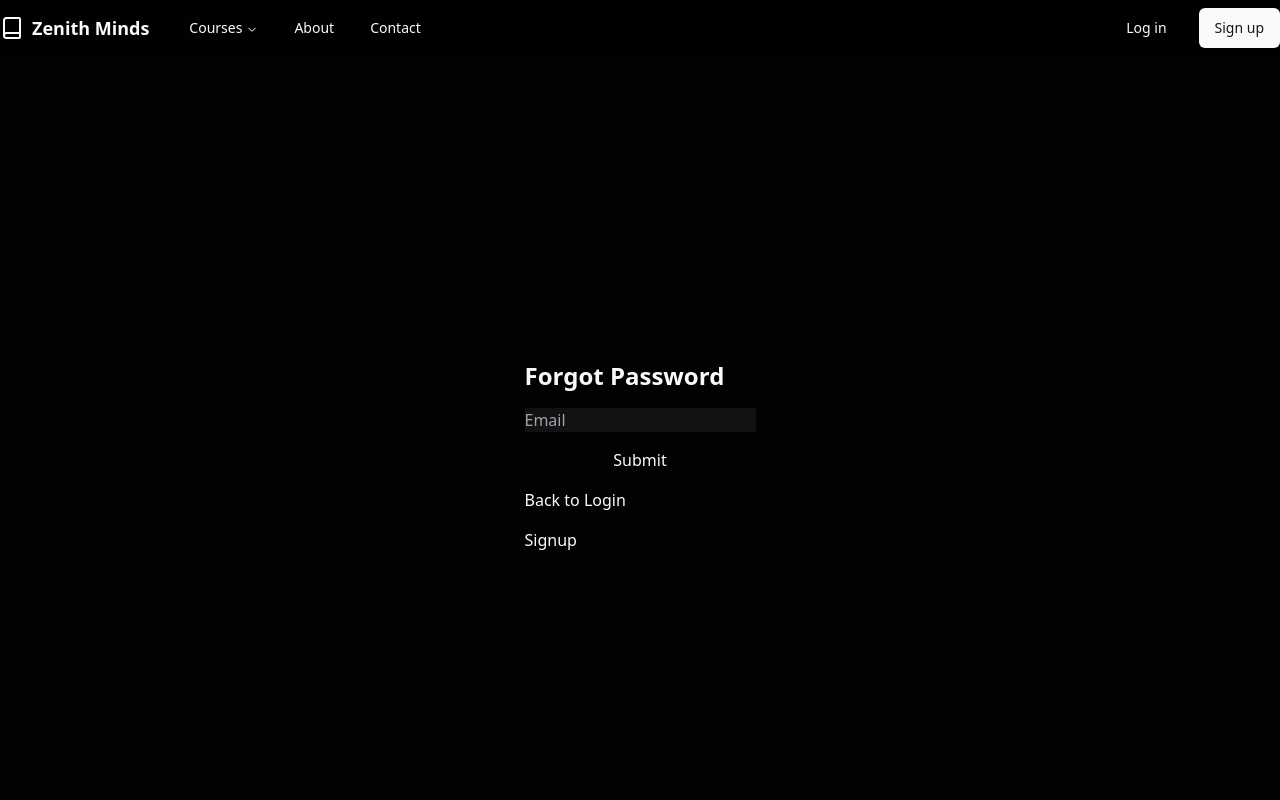
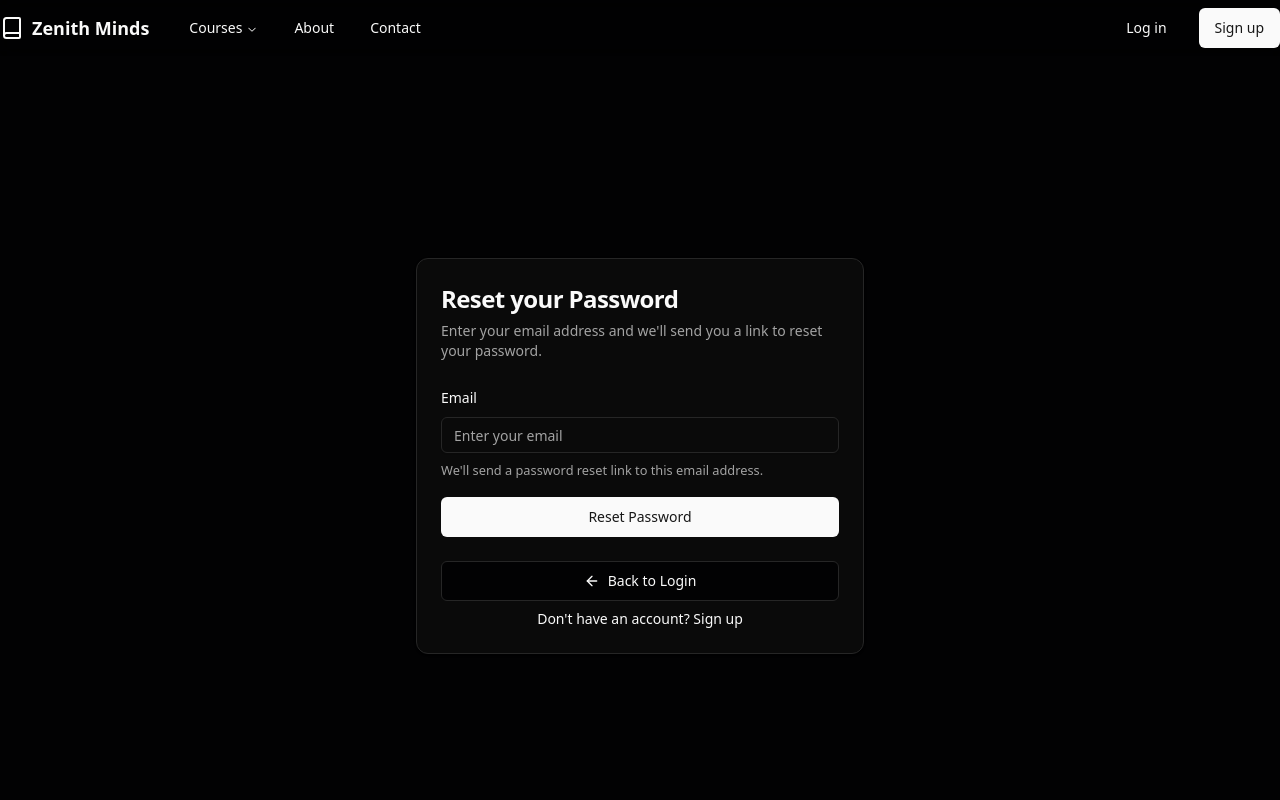
Before and after one commit to AayushBharti/ZenithMinds, a Next.js app: page /forgot-password in a window 1280 px wide. Shown: the top 800 px of the page. Built offline with nearby package versions, Linux system fonts and the light colour scheme.

Commit message:
completed forgot-password page

```diff
--- a/app/forgot-password/page.tsx
+++ b/app/forgot-password/page.tsx
@@ -1,17 +1,140 @@
+"use client"
+
+import { useState } from "react"
 import Link from "next/link"
+import { zodResolver } from "@hookform/resolvers/zod"
+import { useForm } from "react-hook-form"
+import { z } from "zod"
+import { Button } from "@/components/ui/button"
+import {
+  Form,
+  FormControl,
+  FormDescription,
+  FormField,
+  FormItem,
+  FormLabel,
+  FormMessage,
+} from "@/components/ui/form"
+import { Input } from "@/components/ui/input"
+import {
+  Card,
+  CardContent,
+  CardDescription,
+  CardFooter,
+  CardHeader,
+  CardTitle,
+} from "@/components/ui/card"
+import { Alert, AlertDescription, AlertTitle } from "@/components/ui/alert"
+import { ArrowLeft, AlertCircle, CheckCircle2 } from "lucide-react"
+import { getPasswordResetToken } from "@/utils/operations/authAPI"
+
+const forgotPasswordSchema = z.object({
+  email: z.string().email({
+    message: "Please enter a valid email address.",
+  }),
+})
 
 export default function ForgotPassword() {
+  const [isSubmitted, setIsSubmitted] = useState(false)
+  const [error, setError] = useState<string | null>(null)
+
+  const form = useForm<z.infer<typeof forgotPasswordSchema>>({
+    resolver: zodResolver(forgotPasswordSchema),
+    defaultValues: {
+      email: "",
+    },
+  })
+
+  async function onSubmit(data: z.infer<typeof forgotPasswordSchema>) {
+    setError(null)
+    try {
+      getPasswordResetToken(data.email, setIsSubmitted)
+      setIsSubmitted(true)
+    } catch (error) {
+      setError(
+        "An error occurred while processing your request. Please try again."
+      )
+    }
+  }
+
   return (
-    <div className="flex justify-center items-center h-screen">
-      <div className="flex flex-col gap-4">
-        <h1 className="text-2xl font-bold">Forgot Password</h1>
-        <form className="flex flex-col gap-4">
-          <input type="text" placeholder="Email" />
-          <button type="submit">Submit</button>
-          <Link href="/login">Back to Login</Link>
-          <Link href="/signup">Signup</Link>
-        </form>
-      </div>
+    <div className="flex justify-center items-center min-h-screen">
+      <Card className="w-full max-w-md">
+        <CardHeader>
+          <CardTitle className="text-2xl font-bold">
+            Reset your Password
+          </CardTitle>
+          <CardDescription>
+            Enter your email address and we&apos;ll send you a link to reset
+            your password.
+          </CardDescription>
+        </CardHeader>
+        <CardContent>
+          {isSubmitted ? (
+            <Alert>
+              <CheckCircle2 className="h-4 w-4" />
+              <AlertTitle>Success</AlertTitle>
+              <AlertDescription>
+                If an account exists for {form.getValues().email}, you will
+                receive a password reset email shortly.
+              </AlertDescription>
+            </Alert>
+          ) : (
+            <Form {...form}>
+              <form
+                onSubmit={form.handleSubmit(onSubmit)}
+                className="space-y-4"
+              >
+                <FormField
+                  control={form.control}
+                  name="email"
+                  render={({ field }) => (
+                    <FormItem>
+                      <FormLabel>Email</FormLabel>
+                      <FormControl>
+                        <Input placeholder="Enter your email" {...field} />
+                      </FormControl>
+                      <FormDescription>
+                        We&apos;ll send a password reset link to this email
+                        address.
+                      </FormDescription>
+                      <FormMessage />
+                    </FormItem>
+                  )}
+                />
+
+                {error && (
+                  <Alert variant="destructive">
+                    <AlertCircle className="h-4 w-4" />
+                    <AlertTitle>Error</AlertTitle>
+                    <AlertDescription>{error}</AlertDescription>
+                  </Alert>
+                )}
+
+                <Button type="submit" className="w-full">
+                  Reset Password
+                </Button>
+              </form>
+            </Form>
+          )}
+        </CardContent>
+        <CardFooter className="flex flex-col space-y-2">
+          <Button variant="outline" className="w-full" asChild>
+            <Link href="/login">
+              <ArrowLeft className="mr-2 h-4 w-4" /> Back to Login
+            </Link>
+          </Button>
+          <div className="text-center text-sm">
+            Don&apos;t have an account?{" "}
+            <Link
+              href="/signup"
+              className="font-medium text-primary hover:underline"
+            >
+              Sign up
+            </Link>
+          </div>
+        </CardFooter>
+      </Card>
     </div>
   )
 }
```
